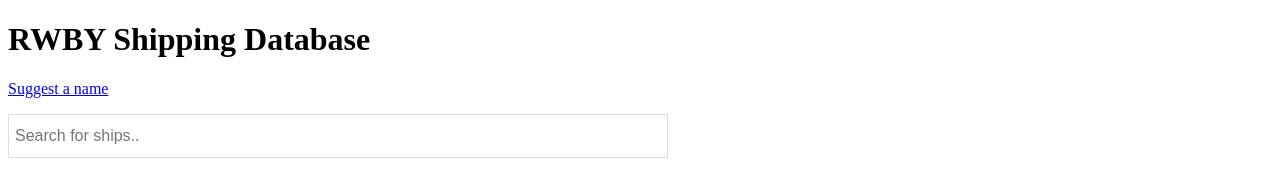
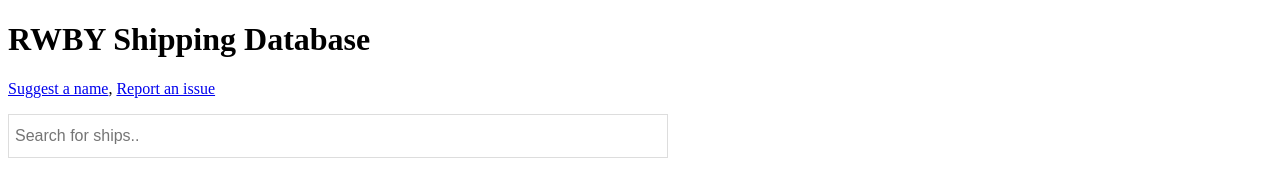
Before and after one commit to WinterFollowsSpring/Winter-Raven.github.io, a plain HTML site: page index.html in a window 1280 px wide. Shown: the top 169 px of the page. Drawn offline with Linux system fonts and the light colour scheme.

Commit message:
issue reporting

```diff
--- a/index.html
+++ b/index.html
@@ -6,7 +6,7 @@
 	<body>
 
 		<h1>RWBY Shipping Database</h1>
-		<p><a href="https://forms.gle/Y1pmnmfRt8ztjU8t5">Suggest a name</a></p>
+		<p><a href="https://forms.gle/Y1pmnmfRt8ztjU8t5">Suggest a name</a>, <a href="https://forms.gle/W5YrbBCAeM87maDm8">Report an issue</a></p>
 		<input type="text" id="searchInput" onkeyup="search(this)" placeholder="Search for ships..">
 
 		<div id="wrapper">
```
